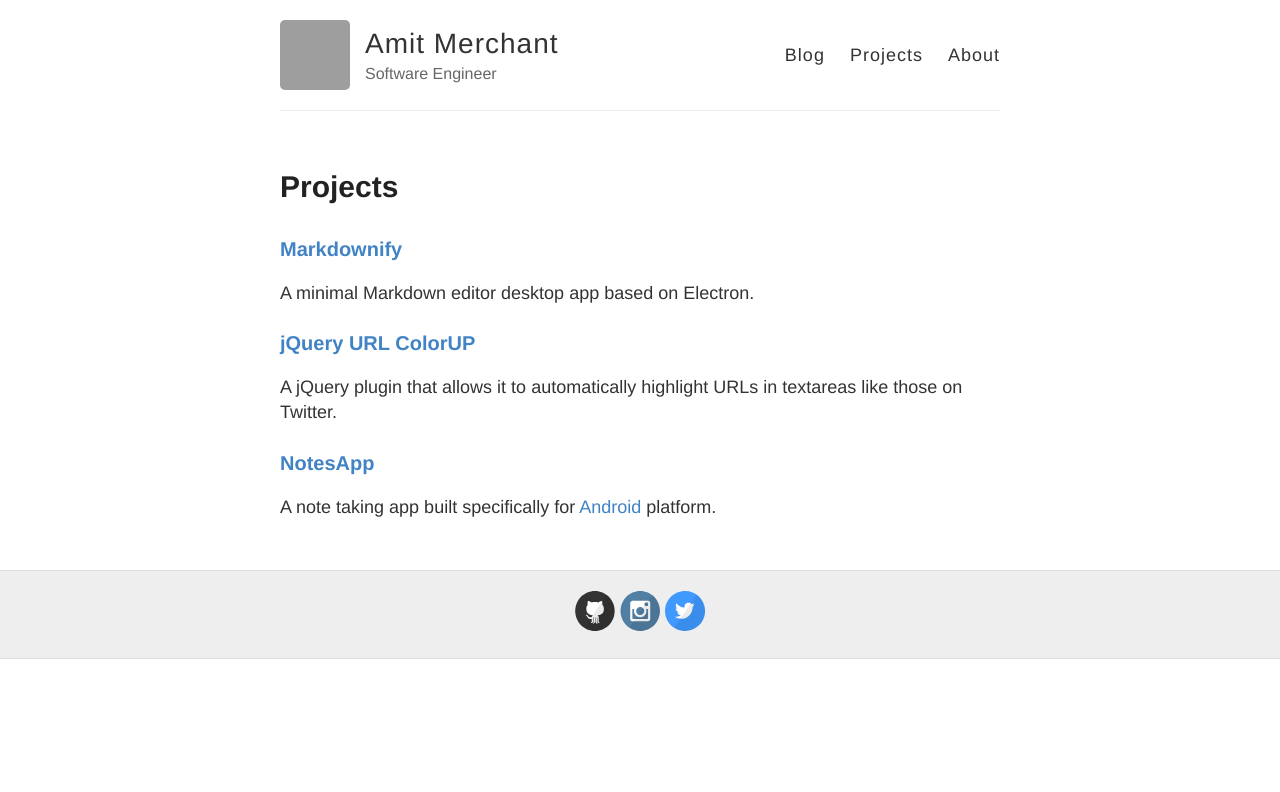
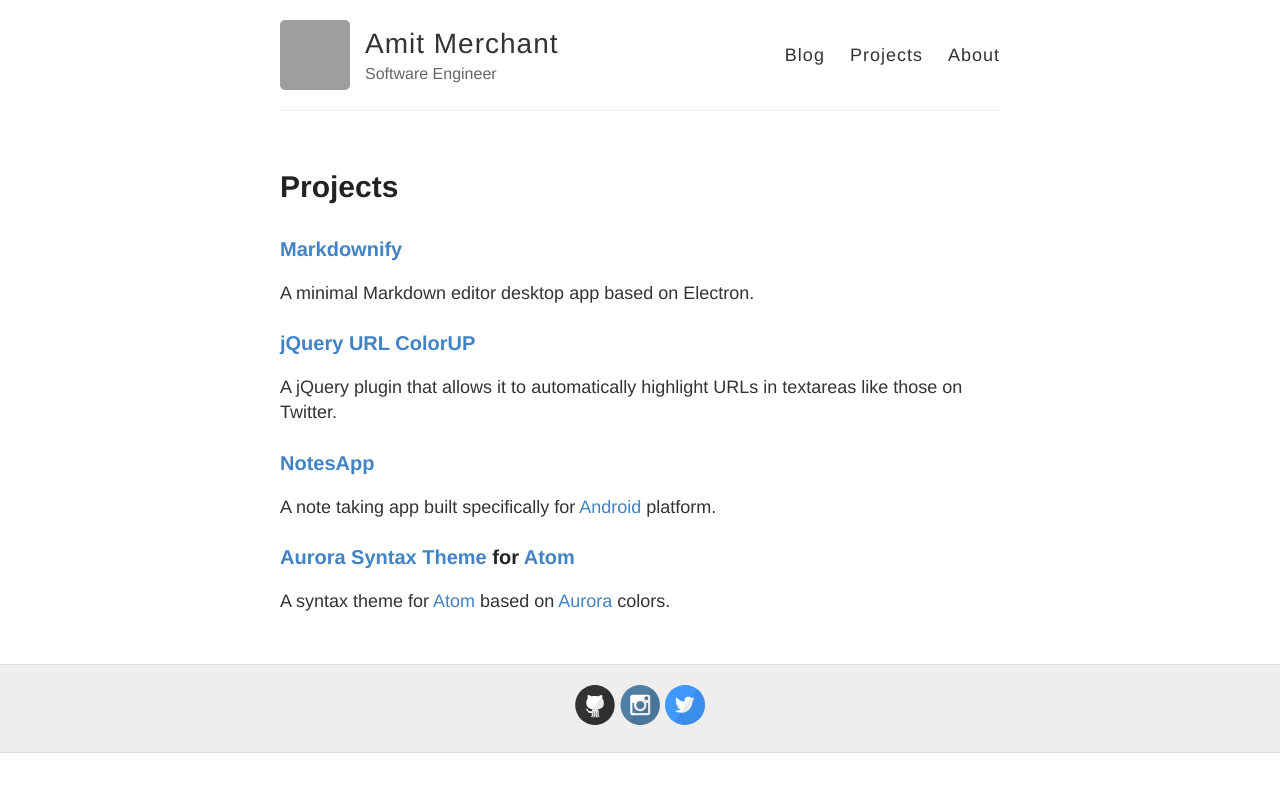
Before and after one commit to varunkumardev/amitmerchant1990.github.io, a Jekyll site: the page built from projects.md, in a window 1280 px wide. Shown: the top 792 px of the page. Built offline with Jekyll 4.4.1, drawn with Linux system fonts in a browser that asks for light colours; grey boxes are pictures that could not be loaded.

Commit message:
Update Projects Page

```diff
--- a/projects.md
+++ b/projects.md
@@ -15,3 +15,7 @@
 ### [NotesApp](https://play.google.com/store/apps/details?id=com.amitmerchant.notesapp)
 
 > A note taking app built specifically for [Android](https://www.android.com) platform.
+
+### [Aurora Syntax Theme](https://github.com/amitmerchant1990/aurora-syntax) for [Atom](https://atom.io)
+
+> A syntax theme for [Atom](https://atom.io) based on [Aurora](https://en.wikipedia.org/wiki/Aurora) colors.
```
